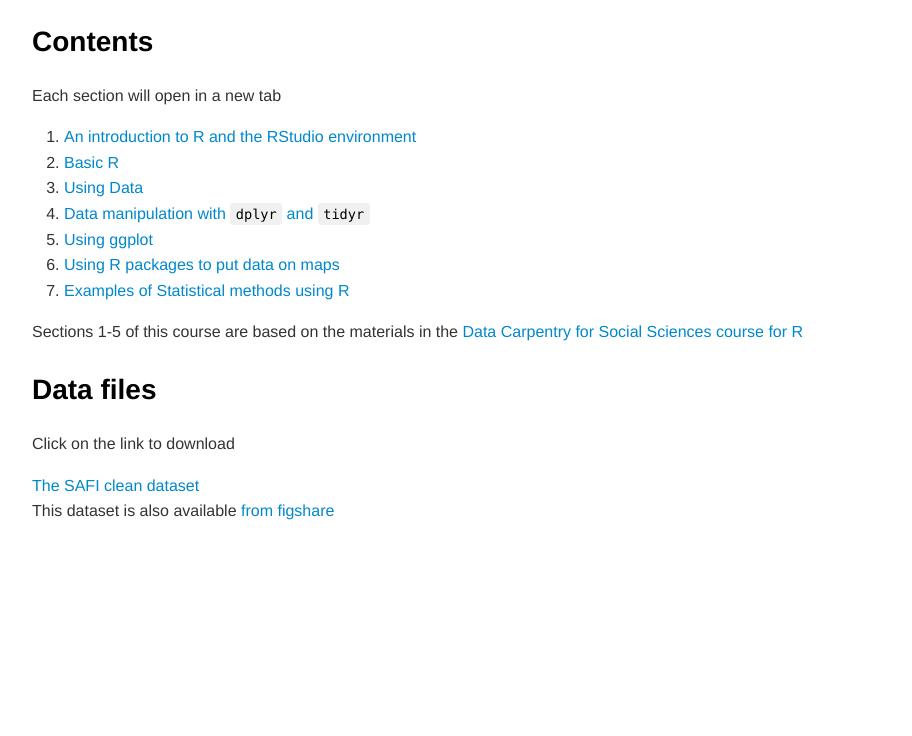
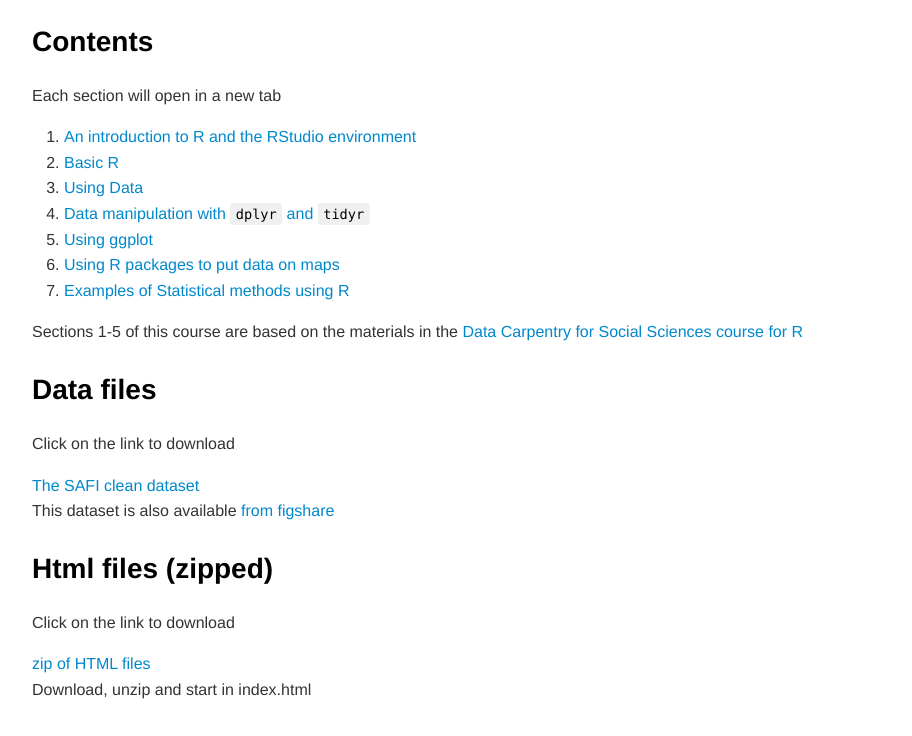
Before and after one commit to PeterSmyth12/Intro_to_R_241019, a plain HTML site: page index.html in a window 1280 px wide. Shown: the part 806-1542 px from the top of the page, without its empty margins (183-1095 px from the left). Before the commit the page ends 1378 px from the top, so only its background shows below. Drawn offline with nearby package versions, Linux system fonts and the light colour scheme.

Commit message:
Added zip of files

```diff
--- a/index.html
+++ b/index.html
@@ -265,7 +265,7 @@ pre[data-line] .line-highlight[data-end]:after {
       <h1 class="mume-header" id="introduction-to-r">An introduction to R</h1>
 
 
-<blockquote>A short course provided by the <strong>Cathie Marsh Institute (CMI)</strong> at the University of Manshester on 24th October 2019</blockquote>
+<blockquote>A short course provided by the <strong>Cathie Marsh Institute (CMI)</strong> at the University of Manchester on 24th October 2019</blockquote>
 
 <h2>Outline</h2>
 <p>This Introduction to R course is for any researcher who has data they want to analyse using the R programming language. No prior computational experience is required. This is a hands-on course which provides an introduction to the R programming language and commonly used extension packages using the popular RStudio environment.</p>
@@ -309,6 +309,10 @@ pre[data-line] .line-highlight[data-end]:after {
 
 <p>This dataset is also available <a href="https://figshare.com/articles/SAFI_Survey_Results/6262019">from figshare</a></p>
 
+<h2>Html files (zipped)</h2>
+<p>Click on the link to download</p>
 
+<a href="Intro_to_R.zip" download>zip of HTML files </a>
+<p>Download, unzip and start in index.html</p>
       </div>
     </body></html>
```
Also changed, not shown: 1 other file.
